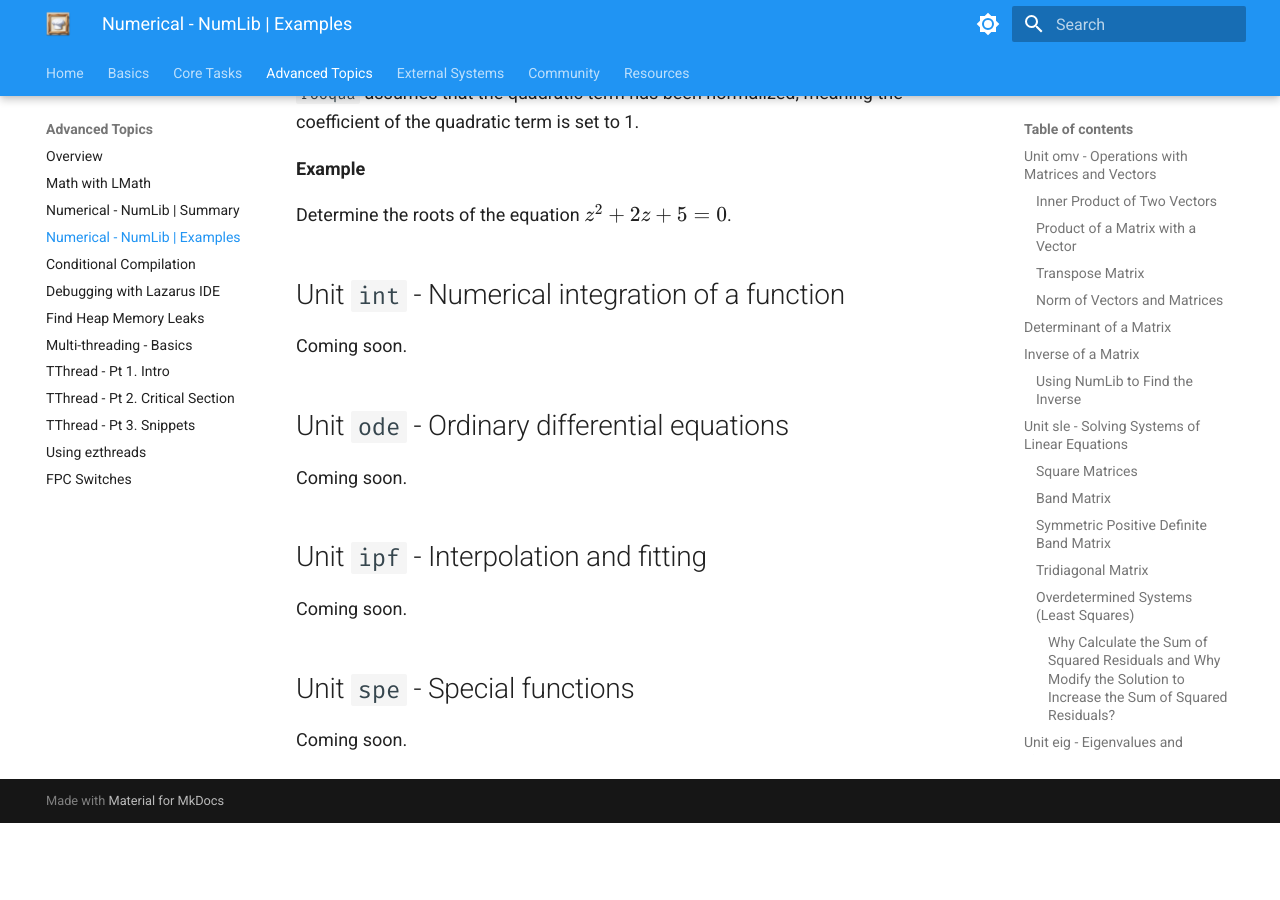
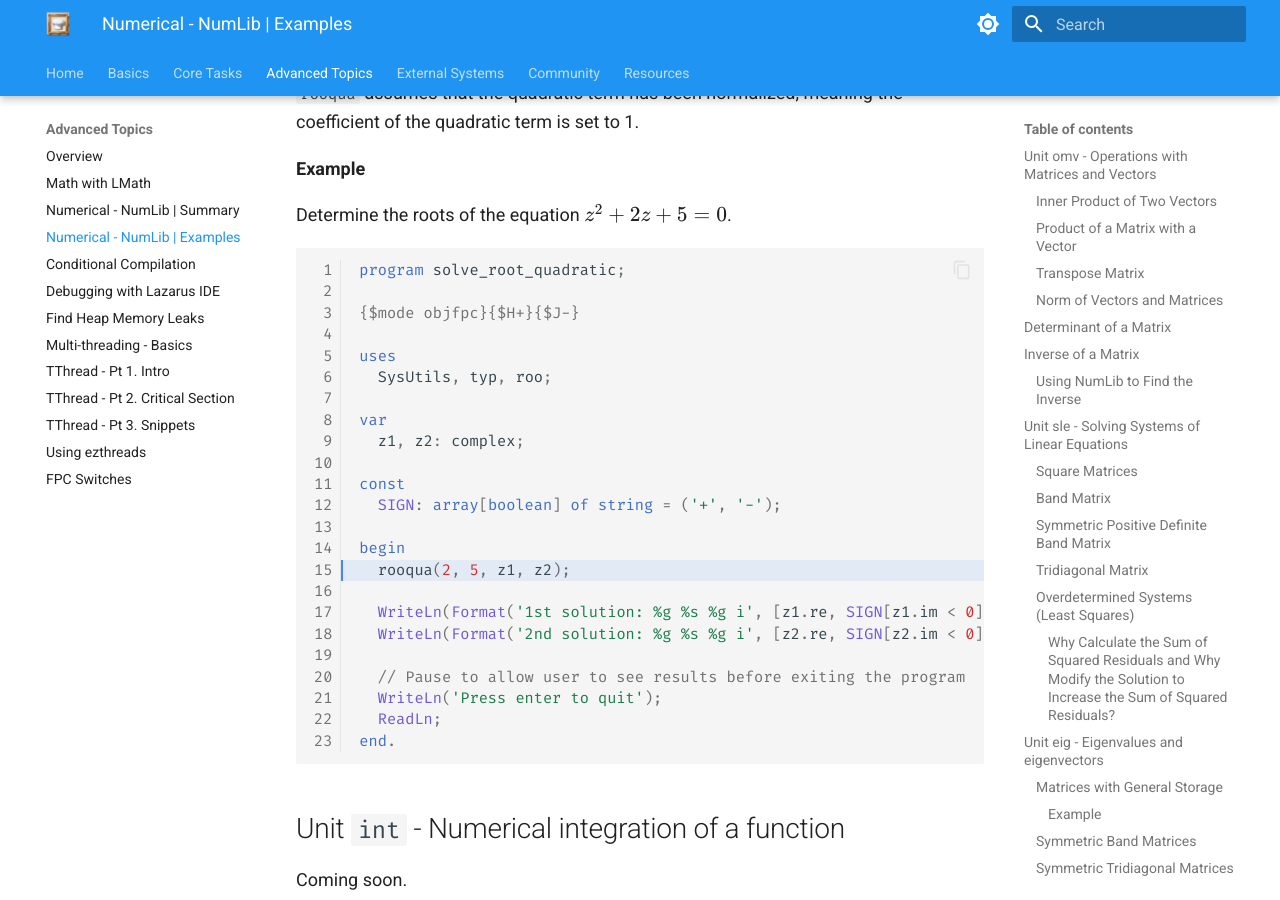
Before and after one commit to ikelaiah/free-pascal-cookbook, an MkDocs documentation site: the page built from docs/docs/advanced/numlib.md, in a window 1280 px wide and 900 px high, scrolled down 52409 px. Built offline with MkDocs 1.6.1 and Material for MkDocs 9.7.7, drawn with Linux system fonts in a browser that asks for light colours; before the commit the page ends 53232 px from its top, so only the background shows below that.

Commit message:
Update - Added a code for Roots of a Quadratic Equation

````diff
--- a/docs/docs/advanced/numlib.md
+++ b/docs/docs/advanced/numlib.md
@@ -2273,6 +2273,31 @@ procedure rooqua(p, q: ArbFloat; var z1, z2: complex);
 
 Determine the roots of the equation $z^2 + 2 z + 5 = 0$.
 
+```pascal linenums="1" hl_lines="15"
+program solve_root_quadratic;
+
+{$mode objfpc}{$H+}{$J-}
+
+uses
+  SysUtils, typ, roo;
+
+var
+  z1, z2: complex;
+
+const
+  SIGN: array[boolean] of string = ('+', '-');
+
+begin
+  rooqua(2, 5, z1, z2);
+
+  WriteLn(Format('1st solution: %g %s %g i', [z1.re, SIGN[z1.im < 0], abs(z1.im)]));
+  WriteLn(Format('2nd solution: %g %s %g i', [z2.re, SIGN[z2.im < 0], abs(z2.im)]));
+
+  // Pause to allow user to see results before exiting the program
+  WriteLn('Press enter to quit');
+  ReadLn;
+end.
+```
 
 ## Unit `int` - Numerical integration of a function
 
````
